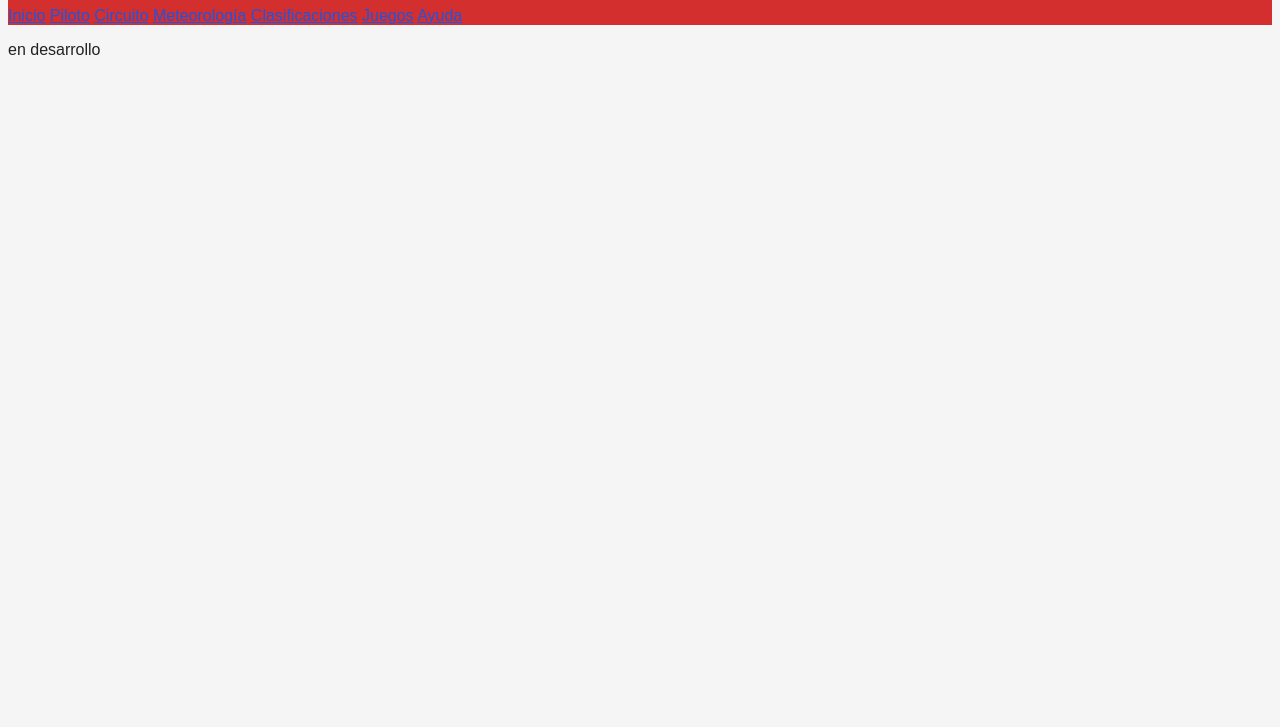
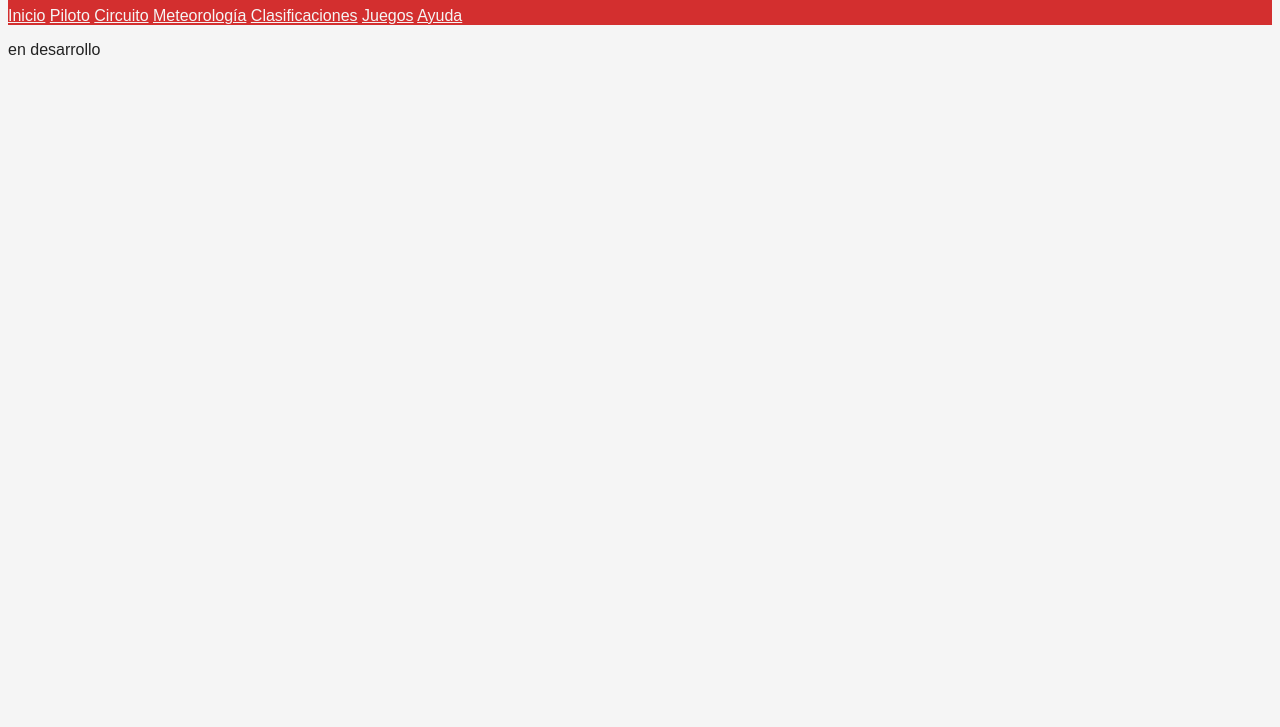
Before and after one commit to UO265217/MotoGP, a plain HTML site: page index.html in a window 1280 px wide. Shown: the part 73-800 px from the top of the page. Drawn offline with Linux system fonts and the light colour scheme.

Commit message:
Update README.md with GitHub URL and change link color in estilo.css for better visibility

```diff
--- a/estilo/estilo.css
+++ b/estilo/estilo.css
@@ -30,5 +30,5 @@ nav {
 
 /* ESPECIFICIDAD 001 */
 a {
-    color: #1b55e2; /* WARNING: Hereda color de fondo de body */
+    color: #f5f5f5; /* WARNING: Hereda color de fondo de body */
 }
```
Also changed, not shown: 1 other file.
